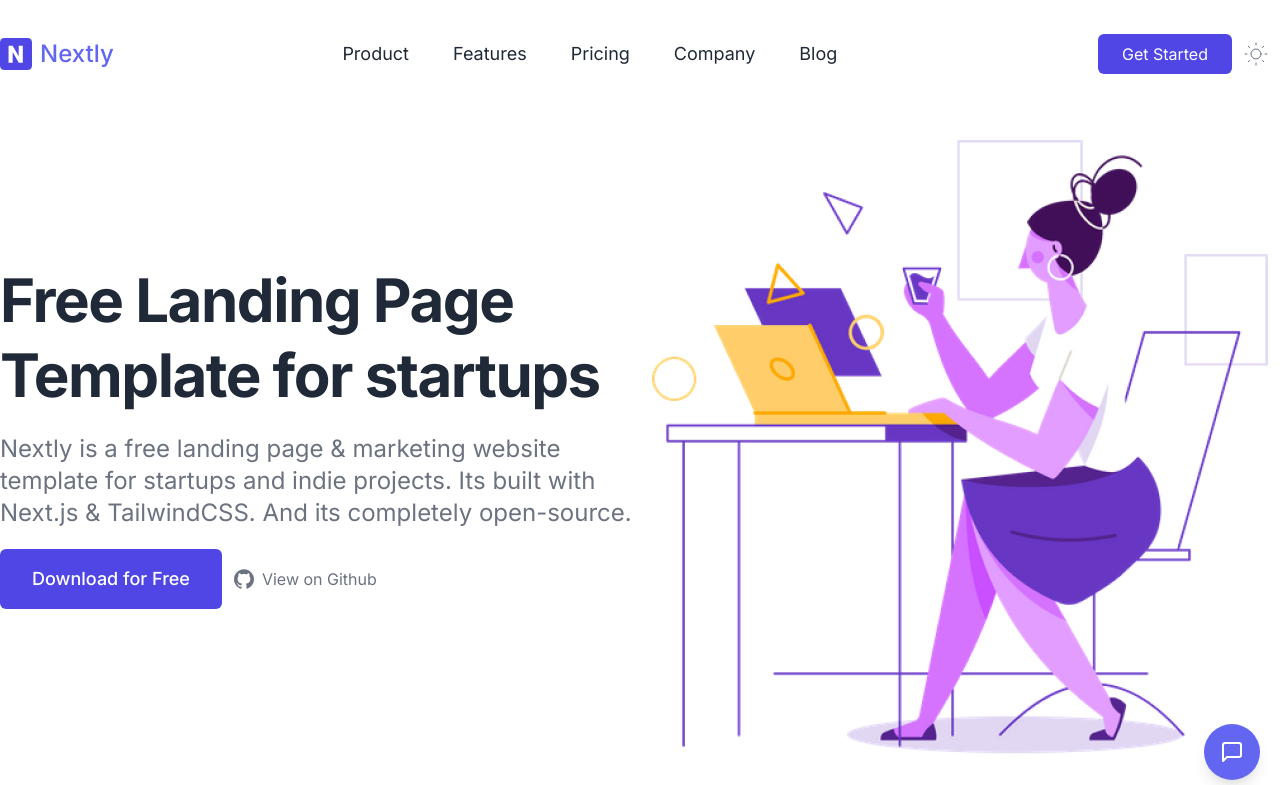
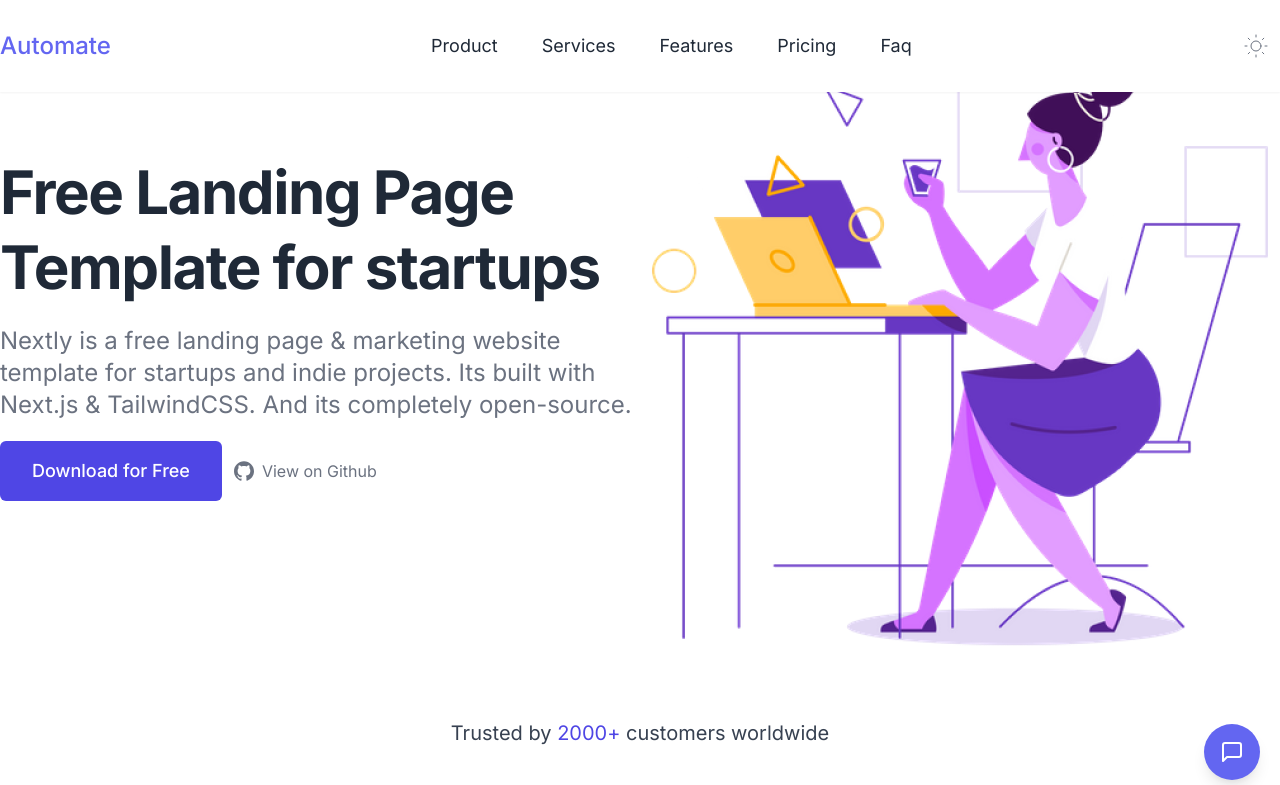
Before and after one commit to PujanShresthaBlueCloud/auto, a Next.js app: page / in a window 1280 px wide. Shown: the top 785 px of the page. Built offline with nearby package versions, Linux system fonts and the light colour scheme.

Commit message:
edited navbar

```diff
--- a/components/navbar.js
+++ b/components/navbar.js
@@ -1,48 +1,63 @@
+"use client";
 import Link from "next/link";
 import ThemeChanger from "./DarkSwitch";
 import { Disclosure } from "@headlessui/react";
+import { useEffect } from "react";
 
 export default function Navbar() {
-  const navigation = ["Product", "Features", "Pricing", "Company", "Blog"];
+  const navigation = [
+    { name: "Product", href: "#product" },
+    { name: "Services", href: "#services" },
+    { name: "Features", href: "#features" },
+    { name: "Pricing", href: "#pricing" },
+    { name: "Faq", href: "#faq" },
+  ];
+
+  // Enable smooth scrolling behavior globally
+  useEffect(() => {
+    if (typeof window !== "undefined") {
+      document.documentElement.style.scrollBehavior = "smooth";
+    }
+
+  }, []);
 
   return (
-    <div className="w-full">
-      <nav className="container relative flex flex-wrap items-center justify-between p-8 mx-auto lg:justify-between xl:px-0">
-        {/* Logo  */}
+    <div className="w-full fixed top-0 bg-white dark:bg-gray-900 z-50 shadow-sm">
+      <nav className="container relative flex flex-wrap items-center justify-between p-6 mx-auto lg:justify-between xl:px-0">
+        {/* Logo */}
         <Disclosure>
           {({ open }) => (
             <>
               <div className="flex flex-wrap items-center justify-between w-full lg:w-auto">
-                <Link href="/">
-                  <a className="flex items-center space-x-2 text-2xl font-medium text-indigo-500 dark:text-gray-100">
-                    <span>
-                      <img
+                <Link href="#hero" scroll={false}>
+                  <span className="flex items-center space-x-2 text-2xl font-medium text-indigo-500 dark:text-gray-100 cursor-pointer">
+                    {/* <img
                       src="/img/logo.svg"
-                        alt="N"
+                      alt="Logo"
                       width="32"
                       height="32"
                       className="w-8"
-                      />
+                    /> */}
+                    <span>Automate</span>
                   </span>
-                    <span>Nextly</span>
-                  </a>
                 </Link>
 
                 <Disclosure.Button
                   aria-label="Toggle Menu"
-                  className="px-2 py-1 ml-auto text-gray-500 rounded-md lg:hidden hover:text-indigo-500 focus:text-indigo-500 focus:bg-indigo-100 focus:outline-none dark:text-gray-300 dark:focus:bg-trueGray-700">
+                  className="px-2 py-1 ml-auto text-gray-500 rounded-md lg:hidden hover:text-indigo-500 focus:text-indigo-500 focus:bg-indigo-100 focus:outline-none dark:text-gray-300 dark:focus:bg-trueGray-700"
+                >
                   <svg
                     className="w-6 h-6 fill-current"
                     xmlns="http://www.w3.org/2000/svg"
-                    viewBox="0 0 24 24">
-                    {open && (
+                    viewBox="0 0 24 24"
+                  >
+                    {open ? (
                       <path
                         fillRule="evenodd"
                         clipRule="evenodd"
                         d="M18.278 16.864a1 1 0 0 1-1.414 1.414l-4.829-4.828-4.828 4.828a1 1 0 0 1-1.414-1.414l4.828-4.829-4.828-4.828a1 1 0 0 1 1.414-1.414l4.829 4.828 4.828-4.828a1 1 0 1 1 1.414 1.414l-4.828 4.829 4.828 4.828z"
                       />
-                    )}
-                    {!open && (
+                    ) : (
                       <path
                         fillRule="evenodd"
                         d="M4 5h16a1 1 0 0 1 0 2H4a1 1 0 1 1 0-2zm0 6h16a1 1 0 0 1 0 2H4a1 1 0 0 1 0-2zm0 6h16a1 1 0 0 1 0 2H4a1 1 0 0 1 0-2z"
@@ -51,20 +66,25 @@
                   </svg>
                 </Disclosure.Button>
 
+                {/* Mobile Menu */}
                 <Disclosure.Panel className="flex flex-wrap w-full my-5 lg:hidden">
                   <>
                     {navigation.map((item, index) => (
-                      <Link key={index} href="/">
-                        <a className="w-full px-4 py-2 -ml-4 text-gray-500 rounded-md dark:text-gray-300 hover:text-indigo-500 focus:text-indigo-500 focus:bg-indigo-100 focus:outline-none dark:focus:bg-trueGray-700">
-                          {item}
+                      <a
+                        key={index}
+                        href={item.href}
+                        onClick={() => (open = false)}
+                        className="w-full px-4 py-2 -ml-4 text-gray-500 rounded-md dark:text-gray-300 hover:text-indigo-500 focus:text-indigo-500 focus:bg-indigo-100 focus:outline-none dark:focus:bg-trueGray-700"
+                      >
+                        {item.name}
                       </a>
-                      </Link>
                     ))}
-                    <Link href="/">
-                      <a className="w-full px-6 py-2 mt-3 text-center text-white bg-indigo-600 rounded-md lg:ml-5">
+                    <a
+                      href="#pricing"
+                      className="w-full px-6 py-2 mt-3 text-center text-white bg-indigo-600 rounded-md lg:ml-5"
+                    >
                       Get Started
                     </a>
-                    </Link>
                   </>
                 </Disclosure.Panel>
               </div>
@@ -72,28 +92,30 @@
           )}
         </Disclosure>
 
-        {/* menu  */}
+        {/* Desktop Menu */}
         <div className="hidden text-center lg:flex lg:items-center">
           <ul className="items-center justify-end flex-1 pt-6 list-none lg:pt-0 lg:flex">
             {navigation.map((menu, index) => (
               <li className="mr-3 nav__item" key={index}>
-                <Link href="/">
-                  <a className="inline-block px-4 py-2 text-lg font-normal text-gray-800 no-underline rounded-md dark:text-gray-200 hover:text-indigo-500 focus:text-indigo-500 focus:bg-indigo-100 focus:outline-none">
-                    {menu}
+                <a
+                  href={menu.href}
+                  className="inline-block px-4 py-2 text-lg font-normal text-gray-800 no-underline rounded-md dark:text-gray-200 hover:text-indigo-500 focus:text-indigo-500 focus:bg-indigo-100 focus:outline-none"
+                >
+                  {menu.name}
                 </a>
-                </Link>
               </li>
             ))}
           </ul>
         </div>
 
+        {/* Right Side */}
         <div className="hidden mr-3 space-x-3 lg:flex nav__item">
-          <Link href="/">
-            <a className="px-6 py-2 text-white bg-indigo-600 rounded-md md:ml-5">
+          {/* <a
+            href="#pricing"
+            className="px-6 py-2 text-white bg-indigo-600 rounded-md md:ml-5"
+          >
             Get Started
-            </a>
-          </Link>
-
+          </a> */}
           <ThemeChanger />
         </div>
       </nav>
```
Lines whose indentation alone changed are shown as unchanged.
